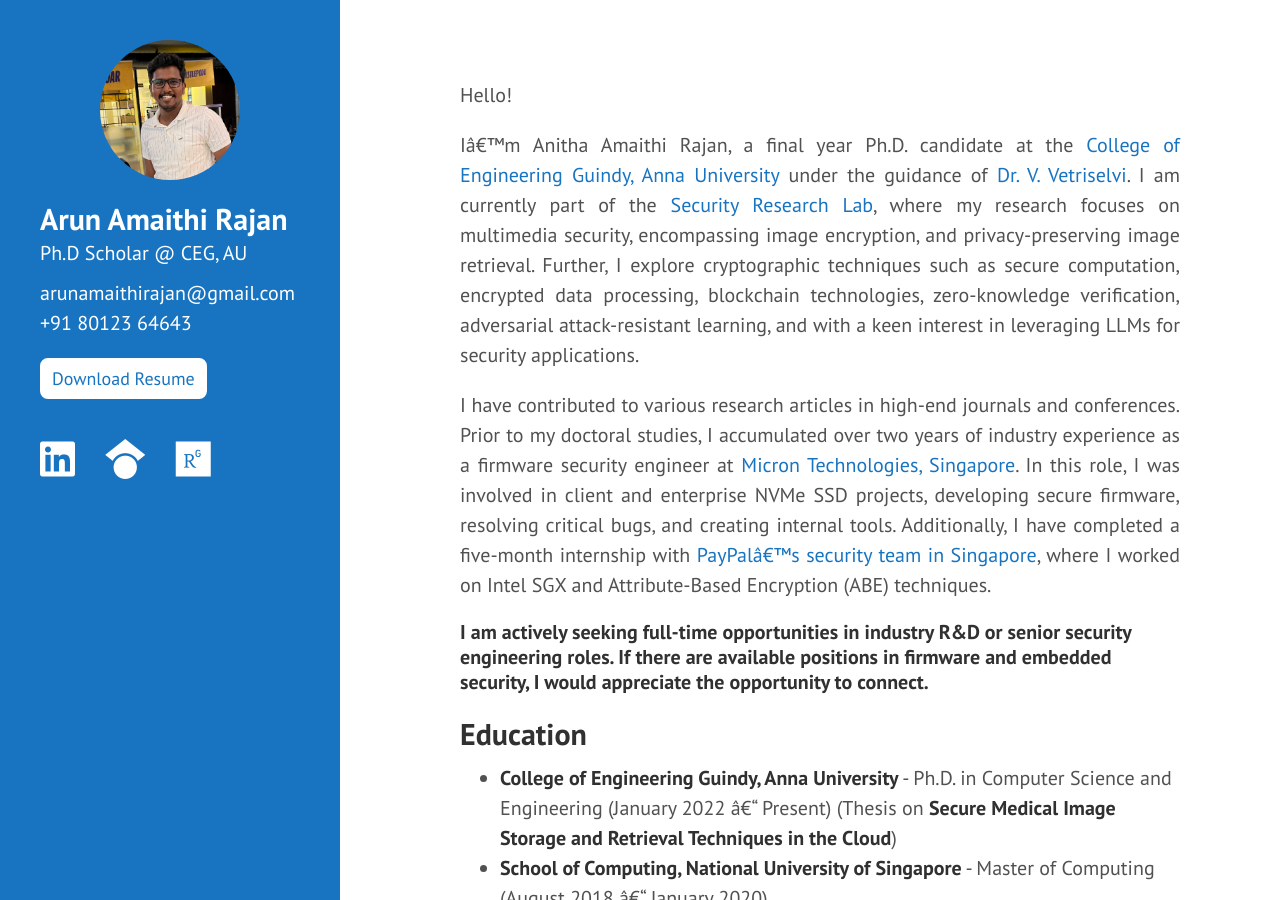
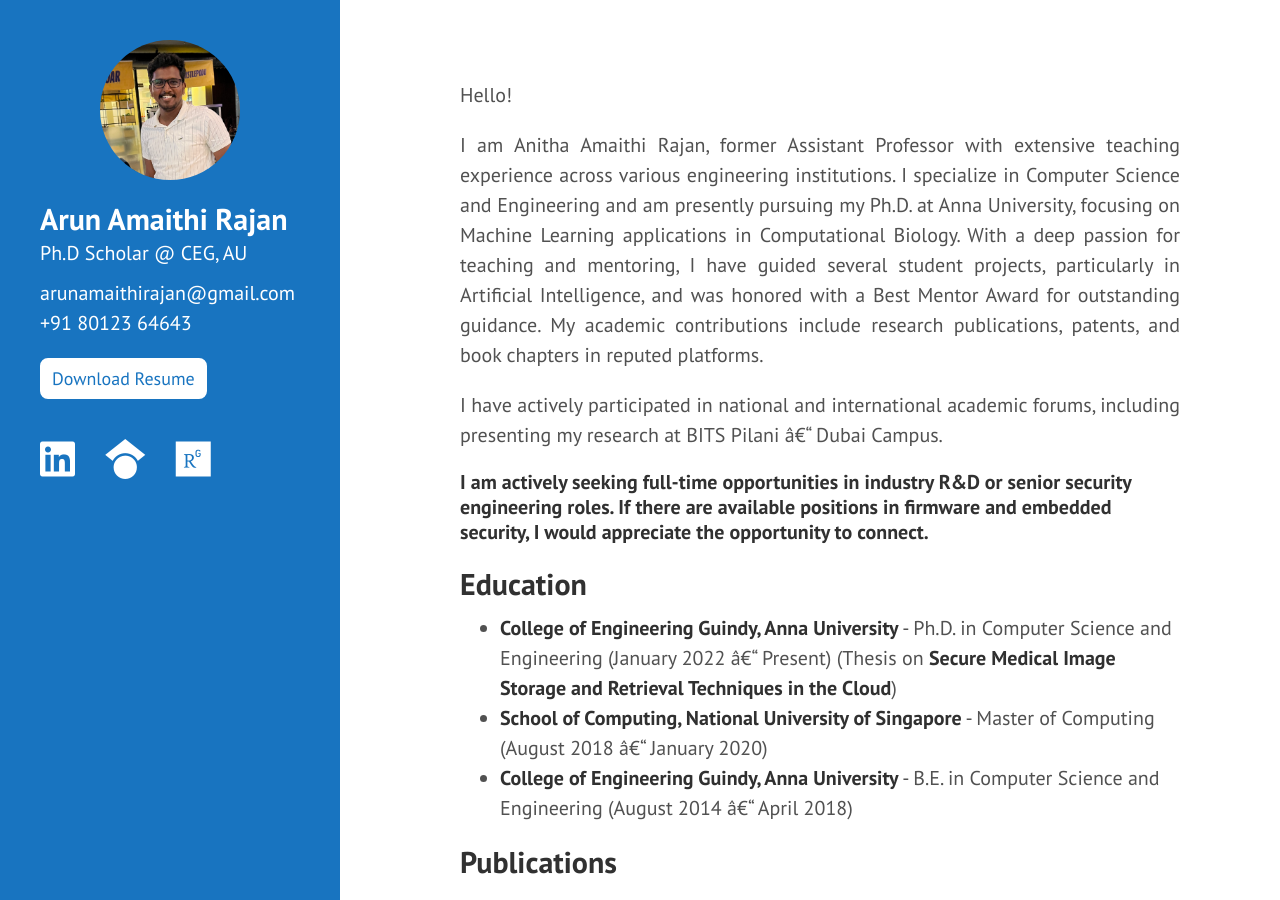
Before and after one commit to anithaamaithi/anithaamaithi.github.io, a Jekyll site: the page built from index.md, in a window 1280 px wide and 900 px high. Built offline with Jekyll 4.4.1, drawn with Linux system fonts in a browser that asks for light colours.

Commit message:
Intro Change

```diff
--- a/index.md
+++ b/index.md
@@ -21,9 +21,9 @@ title: Home
 Hello!
 <!-- <img src='../files/photo.jpg' style='float:top;width:80%;padding-left:15px'/> -->
 
-I'm Anitha Amaithi Rajan, a final year Ph.D. candidate at the [College of Engineering Guindy, Anna University](https://www.annauniv.edu/) under the guidance of [Dr. V. Vetriselvi](https://vetriselvivetrian.github.io/). I am currently part of the [Security Research Lab](https://vetriselvivetrian.github.io/security-research-lab), where my research focuses on multimedia security, encompassing image encryption, and privacy-preserving image retrieval. Further, I explore cryptographic techniques such as secure computation, encrypted data processing, blockchain technologies, zero-knowledge verification, adversarial attack-resistant learning, and with a keen interest in leveraging LLMs for security applications.
+I am Anitha Amaithi Rajan, former Assistant Professor with extensive teaching experience across various engineering institutions. I specialize in Computer Science and Engineering and am presently pursuing my Ph.D. at Anna University, focusing on Machine Learning applications in Computational Biology. With a deep passion for teaching and mentoring, I have guided several student projects, particularly in Artificial Intelligence, and was honored with a Best Mentor Award for outstanding guidance. My academic contributions include research publications, patents, and book chapters in reputed platforms.
 
-I have contributed to various research articles in high-end journals and conferences. Prior to my doctoral studies, I accumulated over two years of industry experience as a firmware security engineer at [Micron Technologies, Singapore](https://www.micron.com/). In this role, I was involved in client and enterprise NVMe SSD projects, developing secure firmware, resolving critical bugs, and creating internal tools. Additionally, I have completed a five-month internship with [PayPal's security team in Singapore](https://www.paypal.com/sg/webapps/mpp/home), where I worked on Intel SGX and Attribute-Based Encryption (ABE) techniques.
+I have actively participated in national and international academic forums, including presenting my research at BITS Pilani – Dubai Campus.
 
 <!-- revolve around novel applications of acoustic sensing, as well as sensor security. -->
 
```
